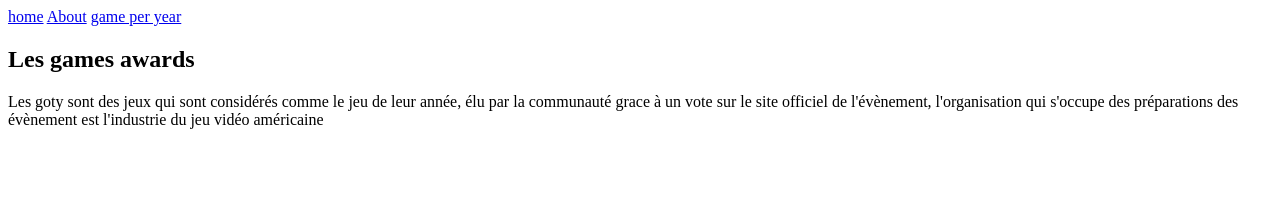
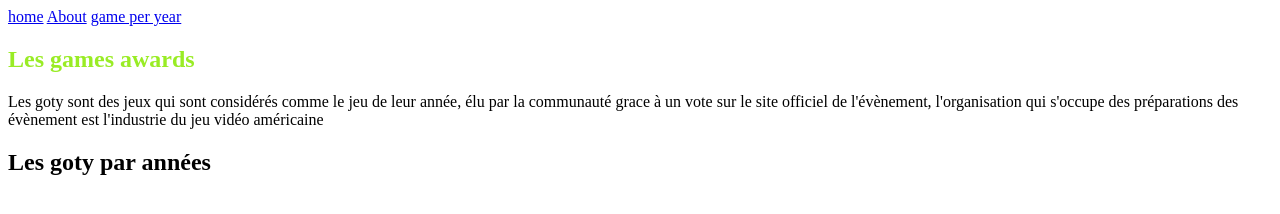
Before and after one commit to Kesskidy/goty_site, a website: page index.html in a window 1280 px wide. Drawn offline with Linux system fonts and the light colour scheme.

Commit message:
ajout bibliothèque gsap et css

```diff
--- a/index.html
+++ b/index.html
@@ -4,7 +4,7 @@
     <meta charset="UTF-8">
     <meta name="viewport" content="width=device-width, initial-scale=1.0">
     <title>GOTY historic</title>
-    <link stylesheet="style.css">
+    <link href="style.css" rel="stylesheet" />
 </head>
 <body>
     <header>
@@ -22,7 +22,8 @@
     </section>
     <section class="hero-main-content">
         <div class="main">
-            <p></p>
+            <h2>Les goty par années</h2>
+
         </div>
     </section>
 </body>
```
